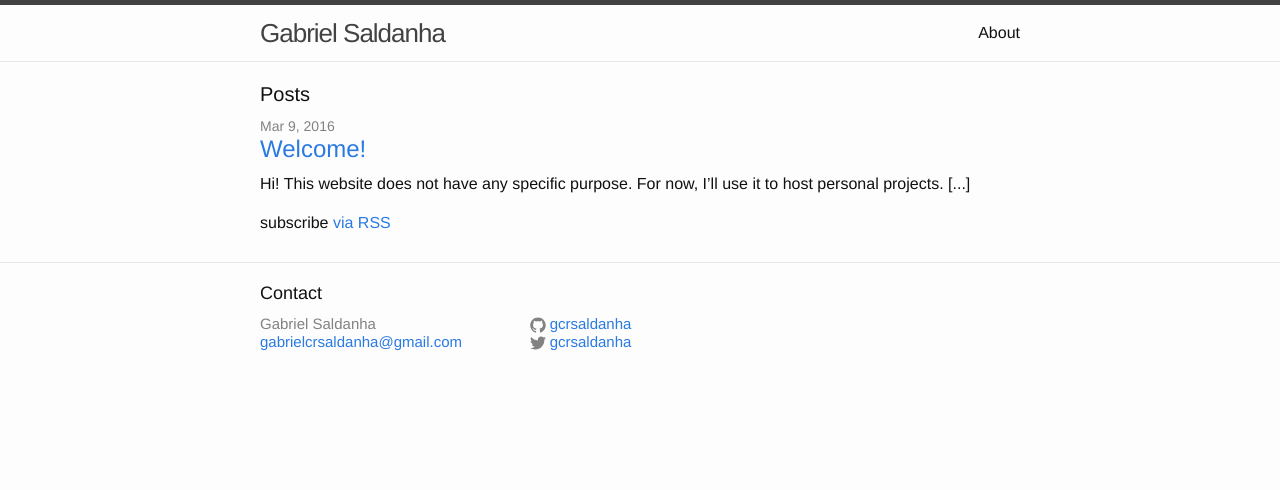
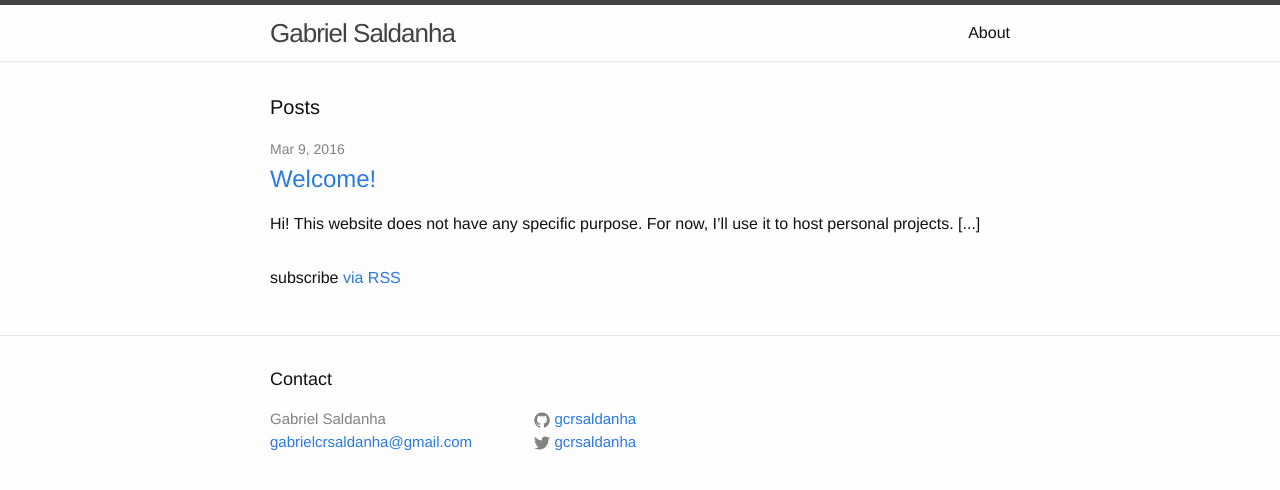
Before and after one commit to gcrsaldanha/gcrsaldanha.github.io, a Jekyll site: the page built from index.html, in a window 1280 px wide. Shown: the top 490 px of the page. Built offline with Jekyll 4.4.1, drawn with Linux system fonts in a browser that asks for light colours.

Commit message:
revert last commit

```diff
--- a/css/main.scss
+++ b/css/main.scss
@@ -10,9 +10,9 @@ $base-font-family: "Helvetica Neue", Helvetica, Arial, sans-serif;
 $base-font-size:   16px;
 $base-font-weight: 400;
 $small-font-size:  $base-font-size * 0.875;
-$base-line-height: 1.2;
+$base-line-height: 1.5;
 
-$spacing-unit:     20px;
+$spacing-unit:     30px;
 
 $text-color:       #111;
 $background-color: #fdfdfd;
```
